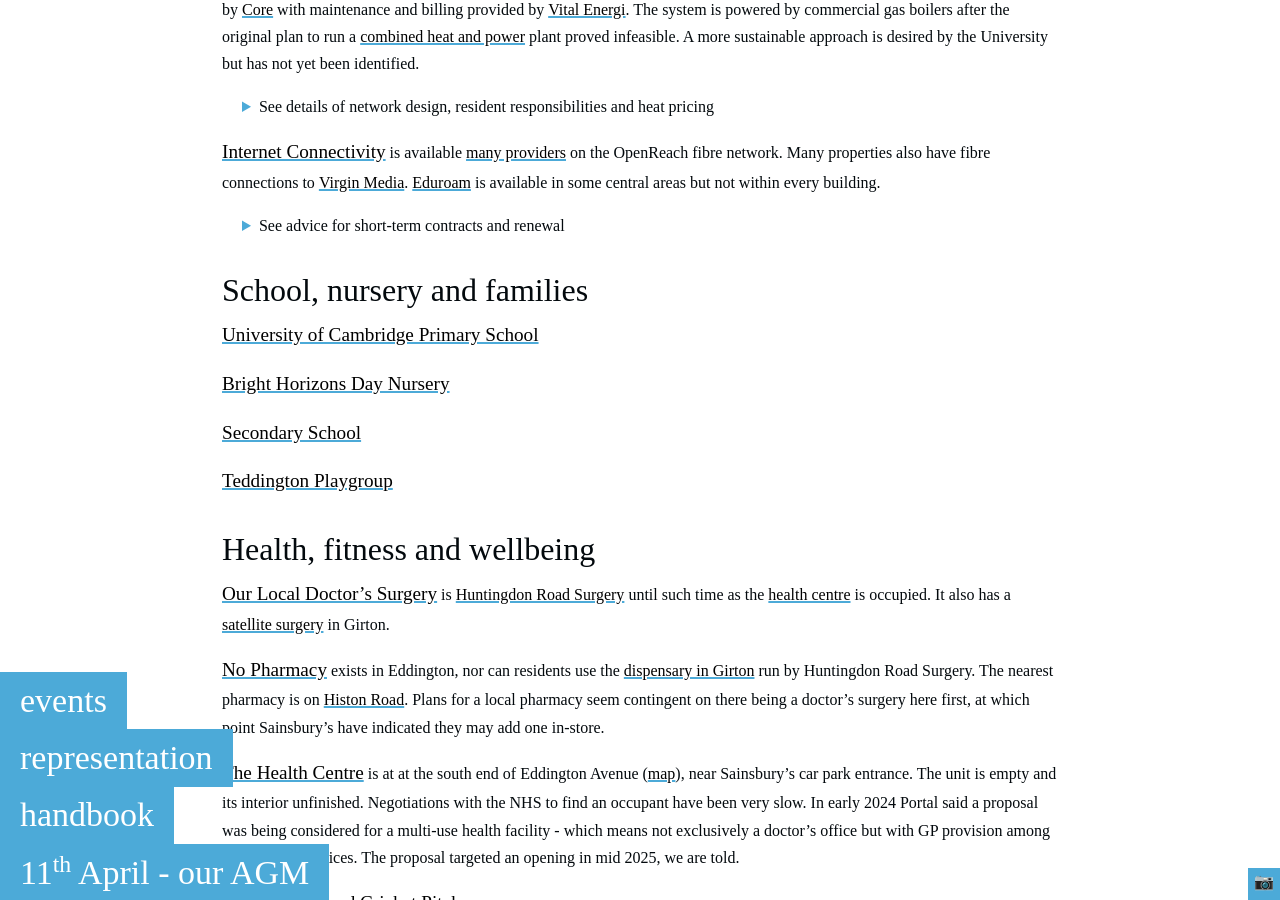
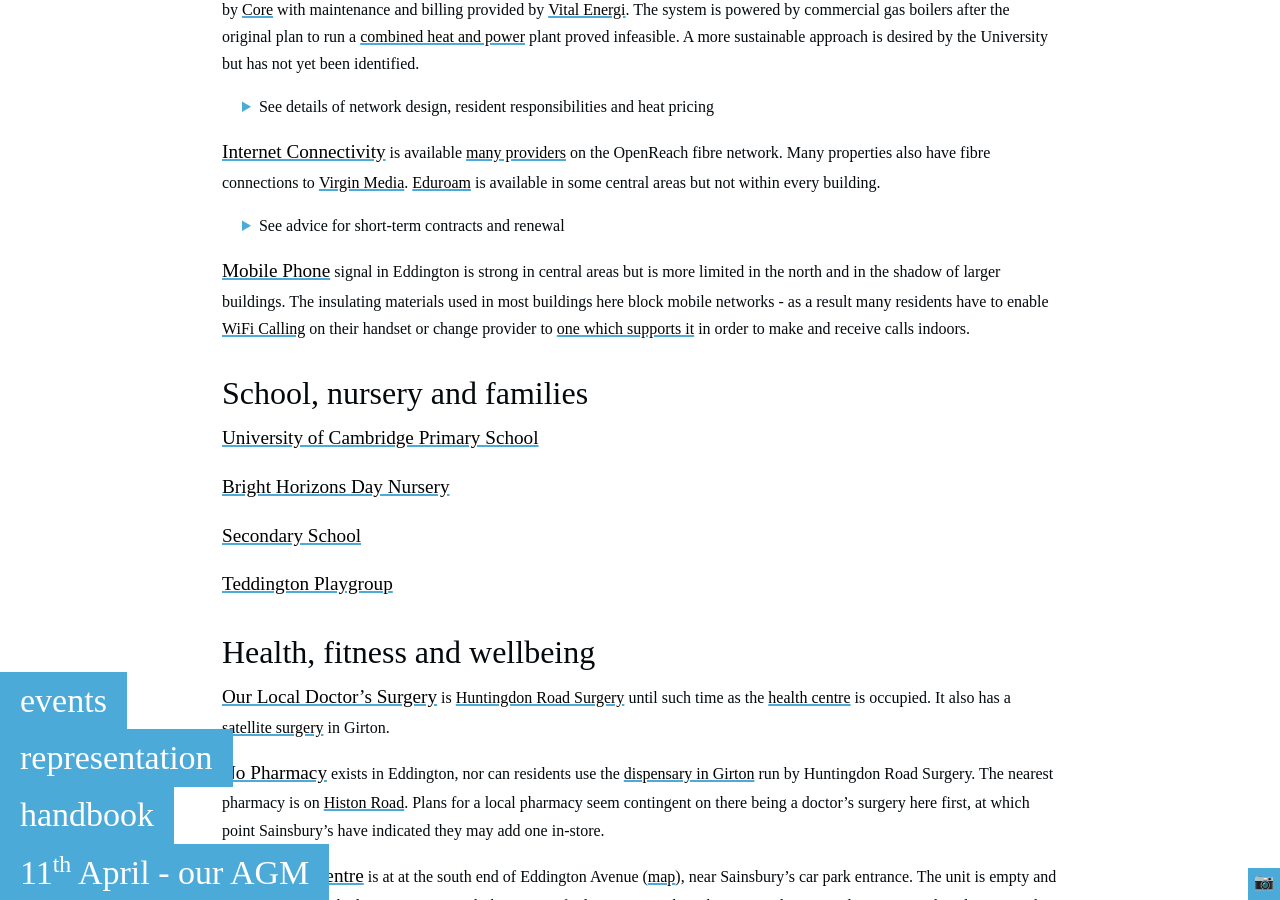
Before and after one commit to pieterdesnerck/website, a Jekyll site: the page built from docs/handbook.md, in a window 1280 px wide and 900 px high, scrolled down 1839 px. Built offline with Jekyll 4.4.1, drawn with Linux system fonts in a browser that asks for light colours; some web fonts are replaced.

Commit message:
add handbook/mobile section

```diff
--- a/docs/handbook.md
+++ b/docs/handbook.md
@@ -127,6 +128,9 @@
 
 </details>
 
+[Mobile Phone](#mobile){:name='mobile'}
+signal in Eddington is strong in central areas but is more limited in the north and in the shadow of larger buildings. The insulating materials used in most buildings here block mobile networks - as a result many residents have to enable [WiFi Calling](https://en.wikipedia.org/wiki/Wi-Fi_calling) on their handset or change provider to [one which supports it](https://www.4g.co.uk/news/ee-o2-three-and-vodafone-which-networks-offer-wi-fi-calling/) in order to make and receive calls indoors.
+
 ## School, nursery and families
 
 [University of Cambridge Primary School](https://www.universityprimaryschool.org.uk/){:name='primary-school'}
```
Also changed, not shown: other parts of docs/handbook.md (+1 -0 lines).
